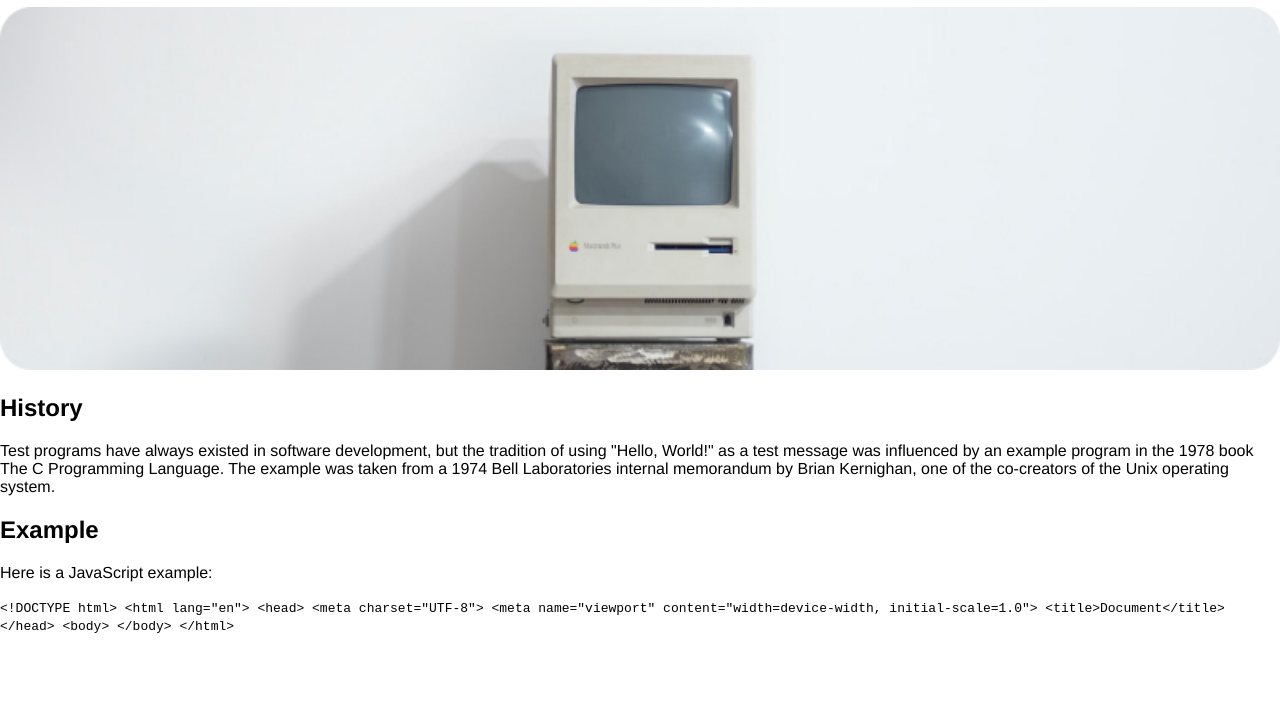
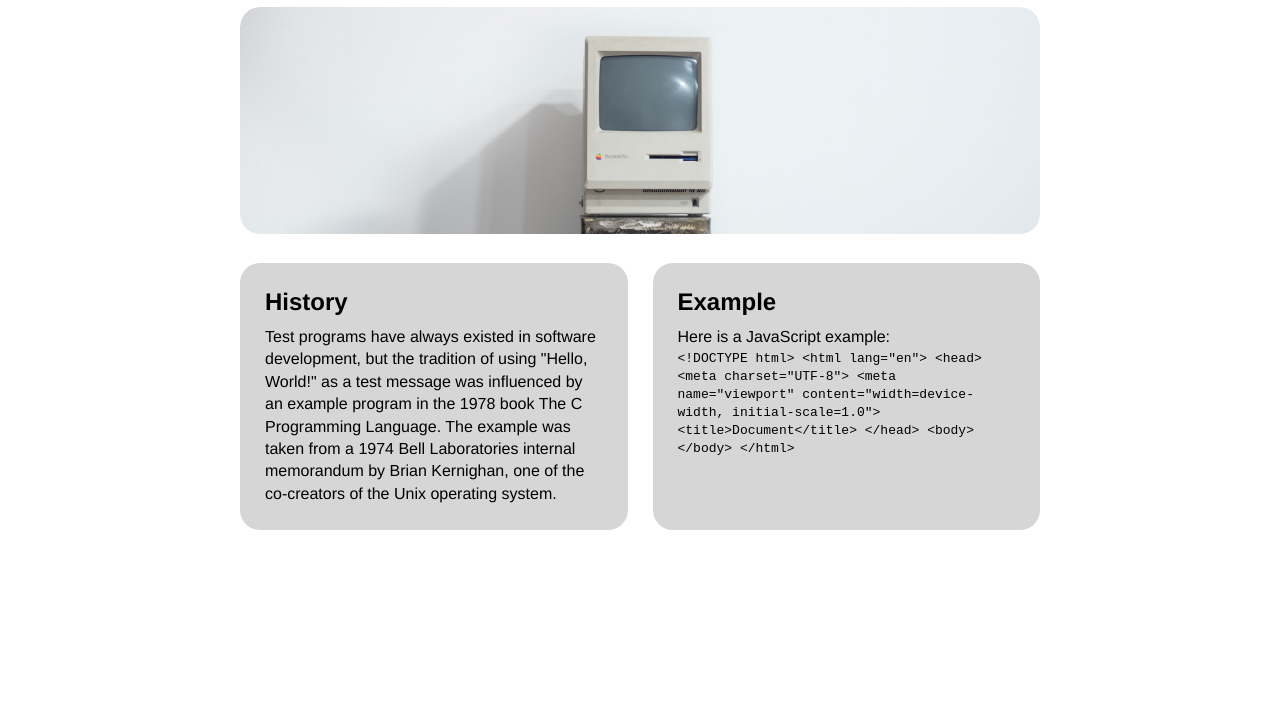
Before and after one commit to LPGLENDE/Hello-World, a plain HTML site: page index.html in a window 1280 px wide. Shown: the part 88-800 px from the top of the page. Drawn offline with Linux system fonts and the light colour scheme.

Commit message:
CSS updates

```diff
--- /dev/null
+++ b/Ucreen.css
@@ -0,0 +1,40 @@
+body {
+    background: #ffffff;
+    font-family: Helvetica, sans-serif;
+    border-top: 15px solid #424242;
+    margin: 0 auto;
+}
+
+main {
+    margin: 0 auto;
+    width: 800px;
+}
+
+.details {
+    display: flex;
+    gap: 25px;
+}
+
+.details section {
+    flex-grow: 1;
+    flex-basis: 0;
+    background: #d6d6d6;
+    padding: 25px;
+    border-radius: 20px;
+    margin-top: 25px;
+}
+
+img {
+    width: 100%;
+    border-radius: 20px;
+}
+
+h2 {
+    margin: 0 0 10px 0;
+
+}
+
+p {
+    margin: 0;
+    line-height: 1.4em;
+}
--- a/creen.css
+++ /dev/null
@@ -1,10 +0,0 @@
-body {
-    background: #ffffff;
-    font-family: Helvetica, sans-serif;
-    border-top: 15px solid #424242;
-    margin: 0;
-}
-
-img {
-    width: 100%;
-}
--- a/index.html
+++ b/index.html
@@ -4,11 +4,13 @@
     <meta charset="UTF-8">
     <meta name="viewport" content="width=device-width, initial-scale=1.0">
     <title>Hello World</title>
-    <link rel="stylesheet" href="creen.css">
+    <link rel="stylesheet" href="Ucreen.css">
 </head>
 <body>
+    <main>
         <h1>HelloWorld</h1>
         <img src="images/mac.jpg" alt="Vintage mac">
+        <div class="details">
             <section>
                 <h2>History</h2>
                 <p>Test programs have always existed in software development, but the tradition of using "Hello, World!" as a test message was influenced by an example program in the 1978 book The C Programming Language. The example was taken from a 1974 Bell Laboratories internal memorandum by Brian Kernighan, one of the co-creators of the Unix operating system.</p>
@@ -29,6 +31,10 @@
                     &lt;/body&gt;
                     &lt;/html&gt;
                 </code>
+        </div>
+
         </section>
+    </main>
+
 </body>
 </html>
```
Lines whose indentation alone changed are shown as unchanged.
